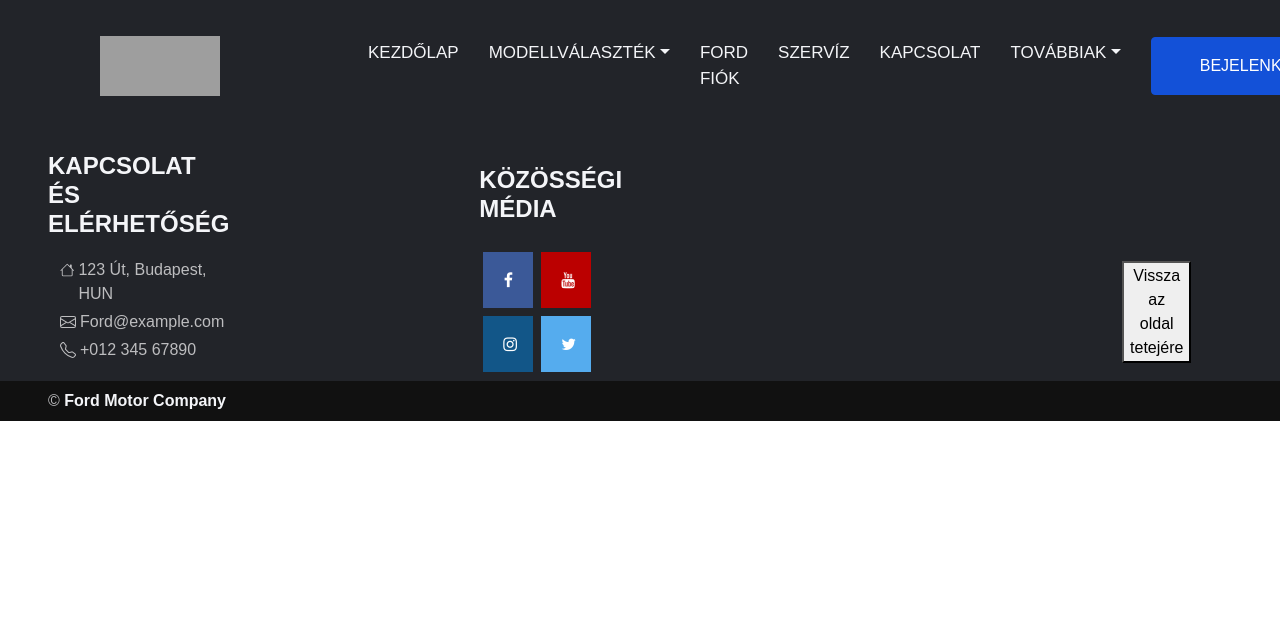
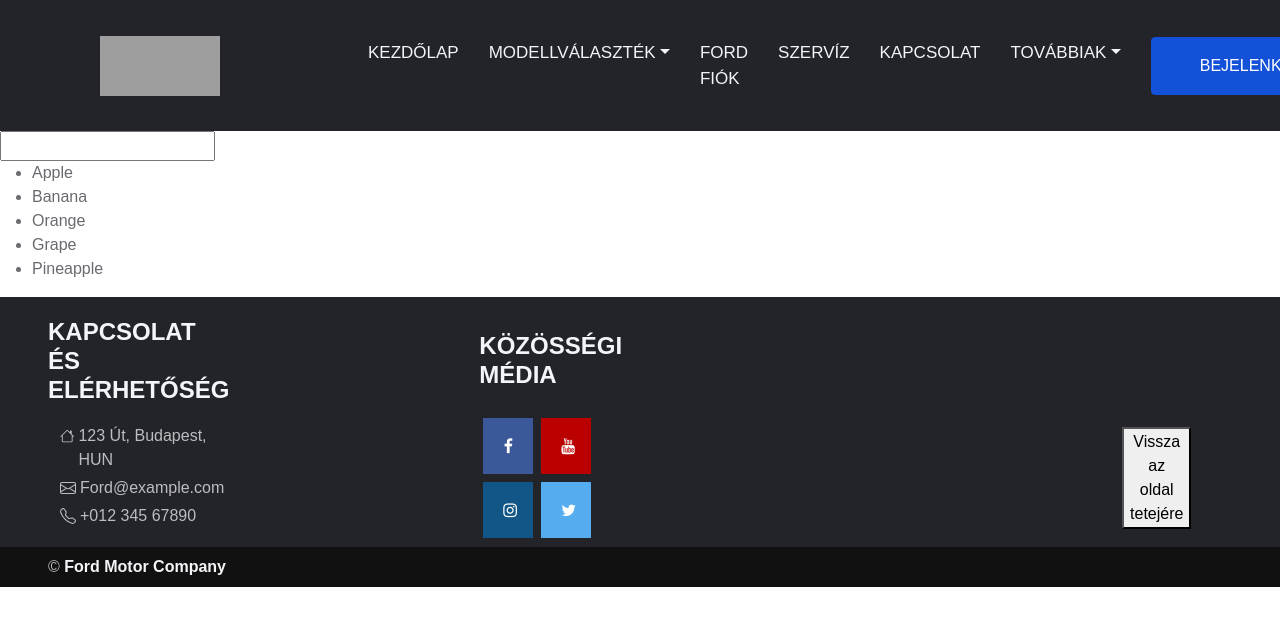
Before and after one commit to dernoczidaniel/Ford_Salon_Uj, a Vue app in the folder vuejsfrontend/: page /test in a window 1280 px wide. Shown: the top 626 px of the page. Built offline with nearby package versions, Linux system fonts and the light colour scheme; grey boxes are pictures that could not be loaded.

Commit message:
search engine/Configurator

```diff
--- a/vuejsfrontend/src/router/index.js
+++ b/vuejsfrontend/src/router/index.js
@@ -14,6 +14,7 @@ import ProfileView from "../views/Profile.vue";
 import ConfiguratorView from "../views/Configurator.vue";
 import SummaryPageView from "../views/SummaryPage.vue";
 import DonePageView from "../views/Done.vue";
+import TestView from "../views/test.vue";
 
 const router = createRouter({
   history: createWebHistory(import.meta.env.BASE_URL),
@@ -78,6 +79,11 @@ const router = createRouter({
       name: "Done",
       component: DonePageView,
     },
+    {
+      path: "/test",
+      name: "test",
+      component: TestView,
+    },
 
 
   ],
--- a/vuejsfrontend/src/views/Cars.vue
+++ b/vuejsfrontend/src/views/Cars.vue
@@ -1,9 +1,11 @@
-<script setup>
-import DataService from "../services/dataservice"
-import { ref, onMounted } from 'vue'
+<script>
+import DataService from "../services/dataservice";
+import { ref, computed } from "vue";
 
+export default {
+    setup() {
         const models = ref([]);
-
+        const searchQuery = ref("");
 
         DataService.getModels()
             .then((resp) => {
@@ -14,41 +16,40 @@ DataService.getModels()
                 console.log(err);
             });
 
+        const filteredModels = computed(() => {
+            return models.value.filter((model) => {
+                return model.name
+                    .toLowerCase()
+                    .includes(searchQuery.value.toLowerCase());
+            });
+        });
+
+        return { models, searchQuery, filteredModels };
+    },
+};
 </script>
 
 
-<template>
+<template >
 
 
     <!-- Kocsik -->
     <div class="container-fluid p-0 mb-5 ">
         <div class="mb-0 text-center p-5 CarsHeader">
-
             <h1 class="display-3 text-uppercase mb-0 text-light">Modellek</h1> <!-- cím -->
-
-
-
-            <div class="container-fluid  center ">
-
-
-
-
-                <div class="row ">
-                    <div class="col-lg-12 position-relative">
-                        <div class="input-group mb-2 p-5 ">
-                            <span class="input-group-text " id="basic-addon1">Kereső: </span>
-                            <input type="search" class="form-control " placeholder="írja be az autó nevét..."
-                                aria-label="kereso" aria-describedby="basic-addon1">
+            <div class="container">
+                <div class="row">
+                    <div class="col-12">
+                        <div class="input-group mb-3">
+                            <input type="text" class="form-control" placeholder="Keresés az autók között..."
+                                v-model="searchQuery" />
+                            <button class="btn btn-outline-secondary" type="button">
+                                Keresés
+                            </button>
                         </div>
                     </div>
                 </div>
-
-
-
-
-
-
-                <div class="row ">
+                <!-- <div class="row ">
                                 <div class="col-lg-12 position-relative">
                                 <div class="mb-2 p-5 ">
                                     <a class="btn btn-light m-1" style="color: black;">Szűrő:</a>
@@ -62,40 +63,24 @@ DataService.getModels()
 
                                 </div>
                             </div>
+                        </div> -->
+        </div>
+    </div>
+</div>
+<body class="BodySize">
+
+<div class="row">
+    <div class="col-12 col-md-6 col-xl-4" v-for="model in filteredModels" :key="model.id">
+            <div class="card w-100">
+                <div class="card-body">
+                    <h2>{{ model.name }}</h2>
+                    <img :src="model.img_url" alt="..." width="500" height="300">
+                    <p>Ár: {{ model.price }} Ft-tól</p>
+                    <a href="" class="btn btn-primary">Konfigurator</a>
+                </div>
             </div>
 
         </div>
-
-
-
-
-
-
     </div>
-
-
-
-    </div>
-
-    <div class="row">
-            <div v-for="auto in models" :key="auto.id" class="col-12 col-md-6 col-xl-4">
-                <div class="card w-100">
-                    <img :src="auto.pictureUrl" class="card-img-top p-3">
-                    <div class="card-body">
-                        <h5 class="card-title">{{ auto.name }}</h5>
-                        <img src="" alt="">
-                        <p class="card-text">
-
-                            <img src={{auto.img_url}}>
-
-                            {{ auto.price }} Ft
-                        </p>
-                        <p class="text-center mb-0">
-                            <a href="" class="btn btn-primary">Konfigurator</a>
-                        </p>
-                    </div>
-                </div>
-            </div>
-        </div>
-
+</body>
 </template>
--- a/vuejsfrontend/src/views/test.vue
+++ b/vuejsfrontend/src/views/test.vue
@@ -0,0 +1,30 @@
+<template>
+    <div>
+      <input type="text" v-model="searchTerm">
+      <ul>
+        <li v-for="item in filteredList" :key="item.id">{{ item.name }}</li>
+      </ul>
+    </div>
+  </template>
+
+  <script>
+  export default {
+    data() {
+      return {
+        searchTerm: '',
+        list: [
+          { id: 1, name: 'Apple' },
+          { id: 2, name: 'Banana' },
+          { id: 3, name: 'Orange' },
+          { id: 4, name: 'Grape' },
+          { id: 5, name: 'Pineapple' }
+        ]
+      }
+    },
+    computed: {
+      filteredList() {
+        return this.list.filter(item => item.name.toLowerCase().includes(this.searchTerm.toLowerCase()));
+      }
+    }
+  }
+  </script>
```
Also changed, not shown: vuejsfrontend/src/views/Configurator.vue (+0 -13 lines), 1 other file (tests, documents, lock files or other folders). Lines whose indentation alone changed are shown as unchanged.
